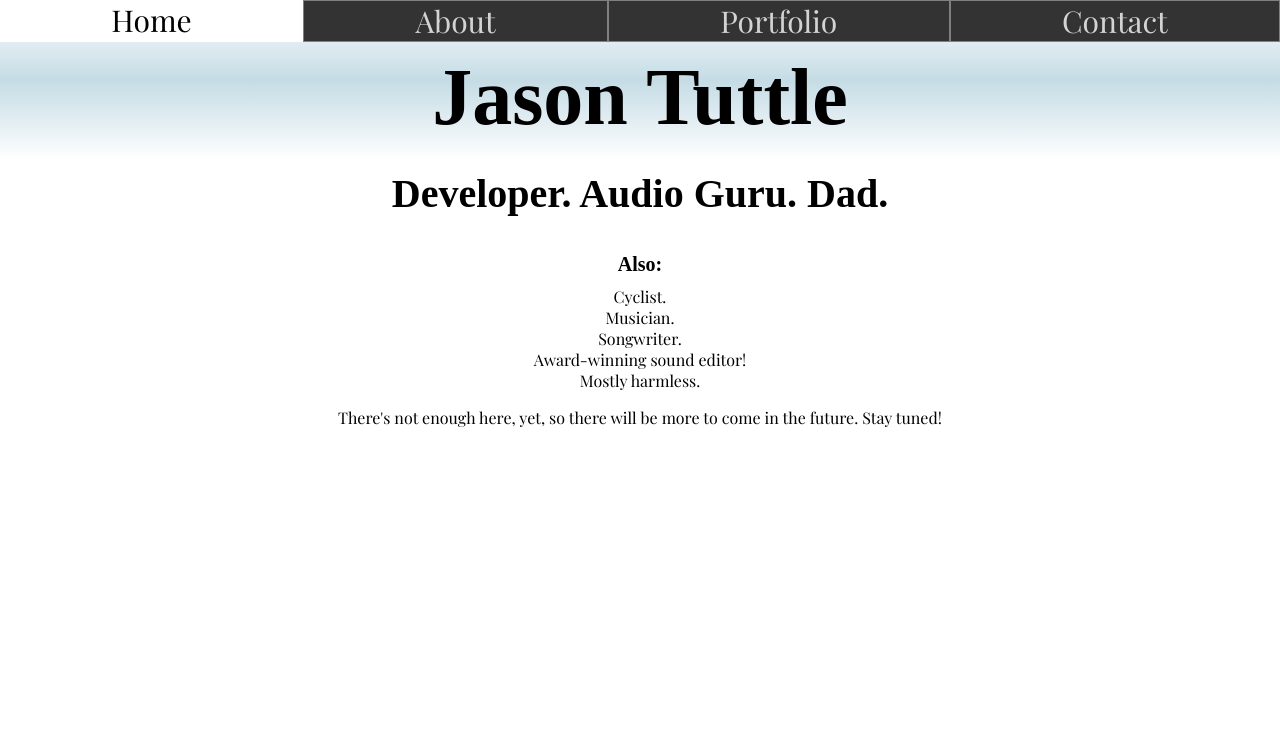
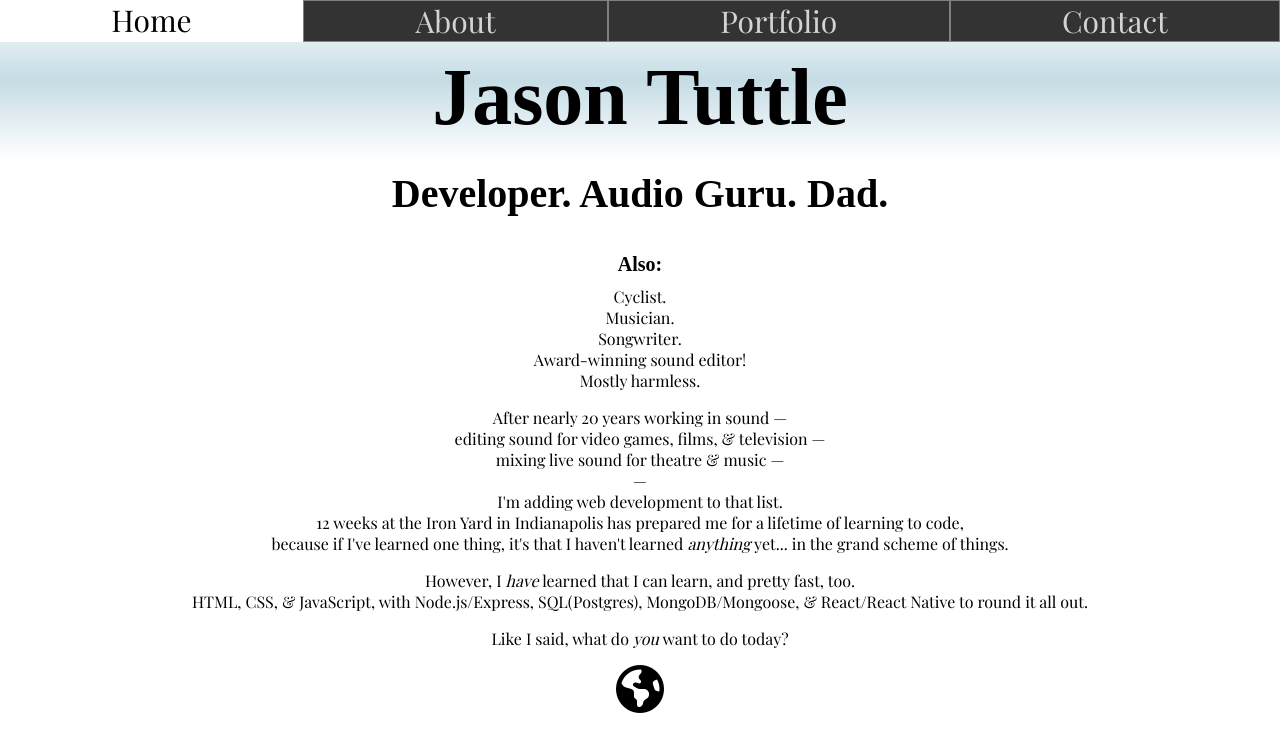
Before and after one commit to jason-tuttle/portfolio, a React (Create React App) app: page /portfolio-app/about in a window 1280 px wide. Shown: the top 752 px of the page. Built offline with nearby package versions, Linux system fonts and the light colour scheme; a web font is replaced by a local one.

Commit message:
about content

```diff
--- a/src/components/About.js
+++ b/src/components/About.js
@@ -15,7 +15,18 @@ class About extends Component {
           Award-winning sound editor!<br />
           Mostly harmless.<br />
         </p>
-        <p>There's not enough here, yet, so there will be more to come in the future. Stay tuned!</p>
+        <p>After nearly 20 years working in sound &mdash; <br />
+        editing sound for video games, films, &amp; television &mdash;<br />
+        mixing live sound for theatre &amp; music &mdash;<br />
+        &mdash;<br />
+        I'm adding web development to that list.<br />
+        12 weeks at the Iron Yard in Indianapolis has prepared me for a lifetime of learning to code,<br />
+        because if I've learned one thing, it's that I haven't learned <em>anything</em> yet... in the grand scheme of things.
+      </p>
+      <p>However, I <em>have</em> learned that I can learn, and pretty fast, too.<br />
+      HTML, CSS, &amp; JavaScript, with Node.js/Express, SQL(Postgres), MongoDB/Mongoose, &amp; React/React Native to round it all out.</p>
+      <p>Like I said, what do <em>you</em> want to do today?</p>
+      <p><i className="fa fa-globe fa-3x" ></i></p>
       </div>
     );
   }
```
